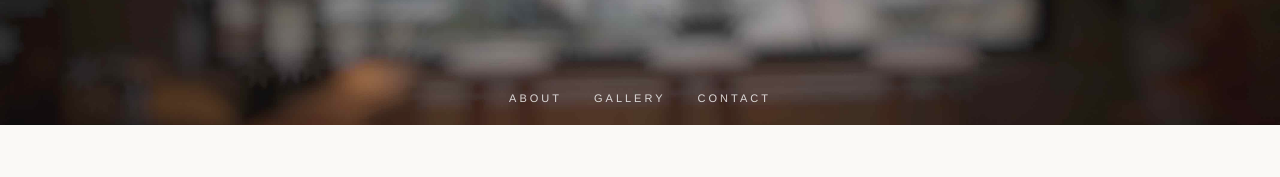
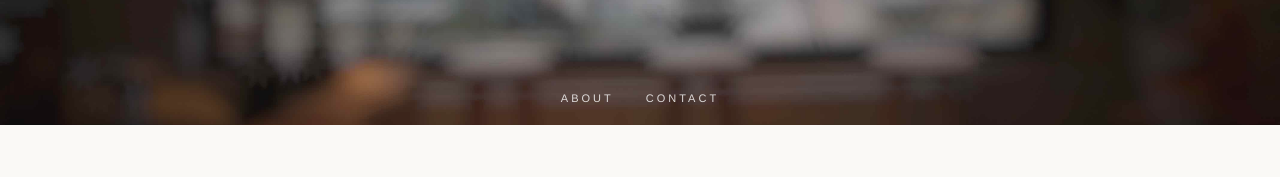
Before and after one commit to lafucina/lafucina.github.io, a plain HTML site: page index.html in a window 1280 px wide. Shown: the part 510-687 px from the top of the page. Drawn offline with nearby package versions, Linux system fonts and the light colour scheme; a web font is replaced by a local one.

Commit message:
hide gallery until instagram is updated

```diff
--- a/index.html
+++ b/index.html
@@ -93,9 +93,9 @@
                                     <!-- <li>
                                         <a href="#menu" class="inner-link">Menu</a>
                                     </li> -->
-                                    <li>
+                                    <!--li>
                                         <a href="#gallery" class="inner-link">Gallery</a>
-                                    </li>
+                                    </li-->
                                     <li>
                                         <a href="#contact" class="inner-link">Contact</a>
                                     </li>
@@ -592,7 +592,7 @@ La Fucina is een plek waar je je thuis voelt, ideaal voor een korte pauze met ee
             </section>
           -->
 
-            <a id="gallery"></a>
+            <!-- <a id="gallery"></a>
             <section class="pb0">
                 <div class="container">
                     <div class="row  mb64 mb-xs-40">
@@ -602,7 +602,7 @@ La Fucina is een plek waar je je thuis voelt, ideaal voor een korte pauze met ee
                             </div>
                         </div>
                     </div>
-                    <!--end of row-->
+
                     <div class="row">
                         <div class="col-sm-12">
                             <div class="instafeed grid-gallery" data-user-name="lafucinamsterdam" max="12">
@@ -612,14 +612,14 @@ La Fucina is een plek waar je je thuis voelt, ideaal voor een korte pauze met ee
                                     <img src="files/">
                                 </a>
                             </li-->
-                                </ul>
+                                <!--/ul>
                             </div>
                         </div>
                     </div>
-                    <!--end of row-->
+
                 </div>
-                <!--end of container-->
-            </section>
+            </section> -->
+
             <a id="contact"></a>
             <section>
                 <div class="container">
```
